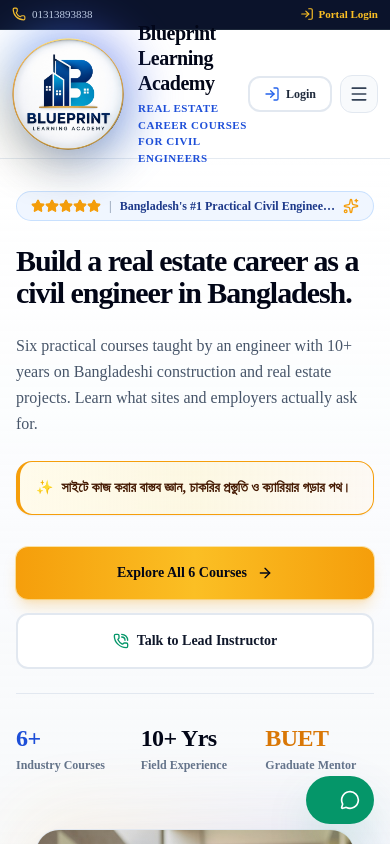
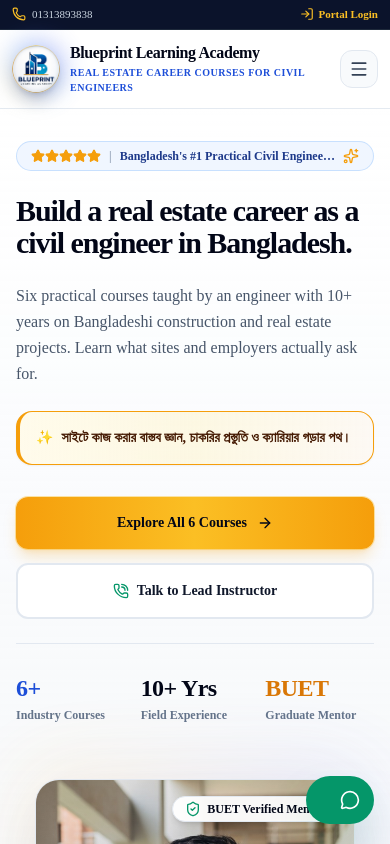
Before and after one commit to fahim-m30/Blueprint-Learning-Academy, a Next.js app in the folder client/: page / in a window 390 px wide. Shown: the top 844 px of the page. Built offline with nearby package versions, Linux system fonts and the light colour scheme; no server answers.

Commit message:
fix: responsive navbar logo & typography sizing to prevent mobile text overlap

```diff
--- a/client/src/components/Navbar.tsx
+++ b/client/src/components/Navbar.tsx
@@ -71,26 +71,26 @@ export default function Navbar({ settings }: NavbarProps) {
 
       {/* Main Navbar */}
       <div className="max-w-7xl mx-auto px-3 sm:px-6 lg:px-8">
-        <div className="flex items-center justify-between h-32 sm:h-40 lg:h-44 py-3 sm:py-4">
+        <div className="flex items-center justify-between min-h-[78px] sm:min-h-[96px] lg:min-h-[110px] py-2.5 sm:py-3.5 gap-2 sm:gap-4">
           {/* Logo & Brand */}
-          <Link href="/" className="flex items-center gap-3.5 sm:gap-5 group min-w-0">
+          <Link href="/" className="flex items-center gap-2.5 sm:gap-4 group min-w-0 flex-1 sm:flex-initial">
             <div className="relative shrink-0">
-              <div className="absolute -inset-2.5 rounded-full bg-gradient-to-tr from-amber-400 via-blue-500 to-indigo-600 opacity-50 blur-xl group-hover:opacity-85 transition duration-300"></div>
+              <div className="absolute -inset-1 sm:-inset-1.5 rounded-full bg-gradient-to-tr from-amber-400 via-blue-500 to-indigo-600 opacity-40 blur-md group-hover:opacity-75 transition duration-300"></div>
               <img
                 src="/logo.png?v=8"
                 alt="Blueprint Learning Academy"
-                className="relative w-28 h-28 xs:w-32 xs:h-32 sm:w-36 sm:h-36 md:w-40 md:h-40 lg:w-44 lg:h-44 object-contain rounded-full shadow-2xl shadow-blue-950/30 transition duration-300 group-hover:scale-105"
+                className="relative w-12 h-12 xs:w-14 xs:h-14 sm:w-20 sm:h-20 md:w-24 md:h-24 lg:w-28 lg:h-28 object-contain rounded-full shadow-lg shadow-blue-950/20 transition duration-300 group-hover:scale-105"
               />
             </div>
             <div className="min-w-0">
-              <span className="text-xl xs:text-2xl sm:text-3xl lg:text-4xl xl:text-[40px] font-black tracking-tight text-slate-950 block leading-tight">
+              <span className="text-base xs:text-lg sm:text-2xl md:text-3xl lg:text-[32px] font-black tracking-tight text-slate-950 block leading-tight">
                 {settings?.siteName || (
                   <>
                     Blueprint <span className="bg-gradient-to-r from-blue-700 via-blue-600 to-indigo-700 bg-clip-text text-transparent">Learning Academy</span>
                   </>
                 )}
               </span>
-              <span className="block text-[11px] xs:text-xs sm:text-sm lg:text-base tracking-wider uppercase text-blue-700 font-extrabold mt-1">
+              <span className="block text-[10px] sm:text-xs md:text-sm tracking-wider uppercase text-blue-700 font-extrabold mt-0.5 line-clamp-1 sm:line-clamp-none">
                 {settings?.tagline || 'Real Estate Career Courses for Civil Engineers'}
               </span>
             </div>
@@ -148,7 +148,7 @@ export default function Navbar({ settings }: NavbarProps) {
               <>
                 <Link
                   href="/login"
-                  className="flex items-center gap-1.5 px-3.5 sm:px-4 py-2 sm:py-2.5 rounded-xl border-2 border-slate-200 bg-white hover:bg-slate-50 text-slate-800 hover:text-slate-950 text-xs sm:text-sm font-bold transition duration-150 shadow-2xs"
+                  className="hidden xs:inline-flex items-center gap-1.5 px-3 sm:px-4 py-2 sm:py-2.5 rounded-xl border-2 border-slate-200 bg-white hover:bg-slate-50 text-slate-800 hover:text-slate-950 text-xs sm:text-sm font-bold transition duration-150 shadow-2xs"
                 >
                   <LogIn className="w-4 h-4 text-blue-600" />
                   <span>Login</span>
```
